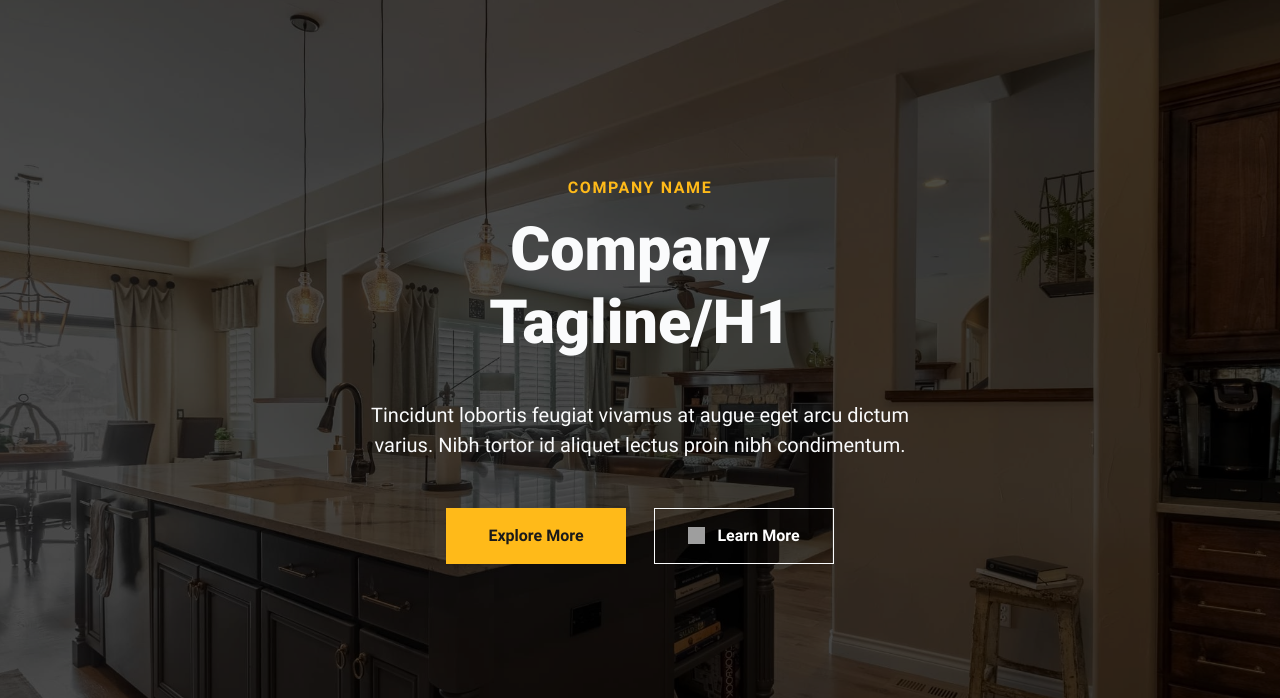
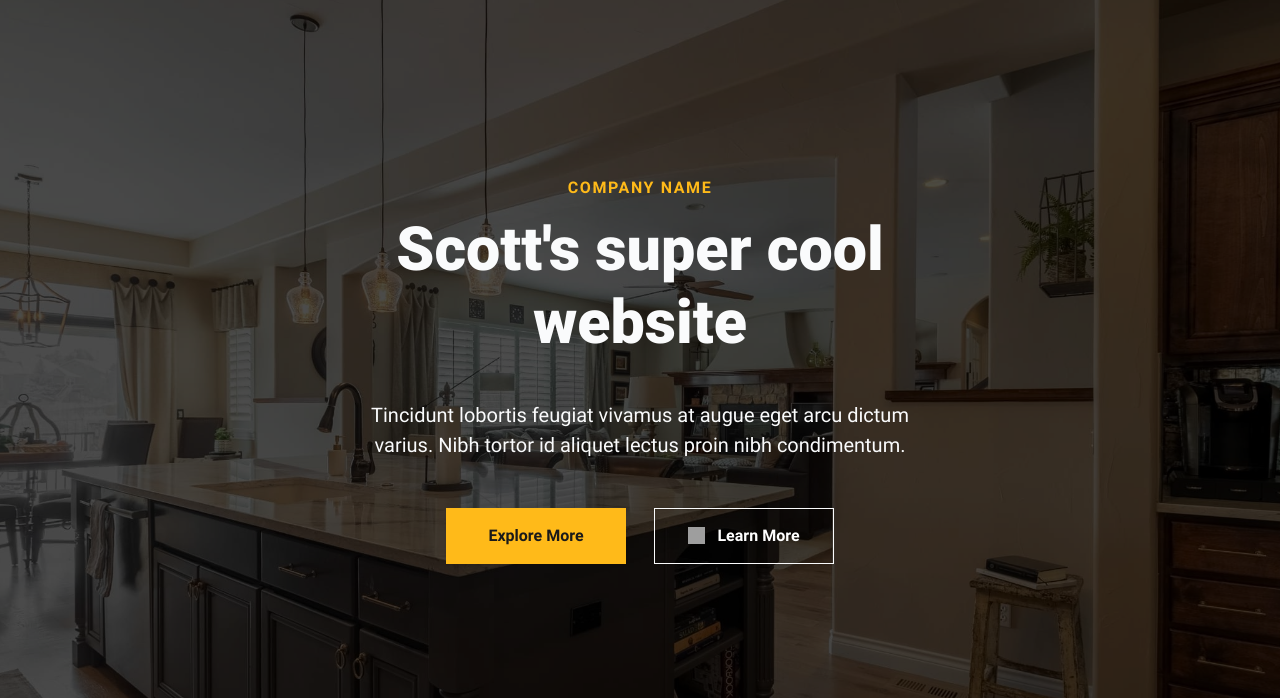
Before and after one commit to bluepixelweb/ScottsCoolWebsite, an Eleventy site: page src/index.html in a window 1280 px wide. Shown: the part 102-800 px from the top of the page. Built offline with nearby package versions, Linux system fonts and the light colour scheme; Eleventy itself is replaced by a stand-in of ours; files that its build step writes are made by us from their sources; grey boxes are pictures that could not be loaded; files whose address does not match are found by name.

Commit message:
change title

```diff
--- a/src/index.html
+++ b/src/index.html
@@ -20,7 +20,7 @@ eleventyNavigation:
   <div class="cs-container">
     <div class="cs-flex-group">
       <span class="cs-topper">Company Name</span>
-      <h1 class="cs-title">Company Tagline/H1</h1>
+      <h1 class="cs-title">Scott's super cool website</h1>
       <p class="cs-text">
         Tincidunt lobortis feugiat vivamus at augue eget arcu dictum varius. Nibh tortor id aliquet lectus proin nibh
         condimentum.
```
